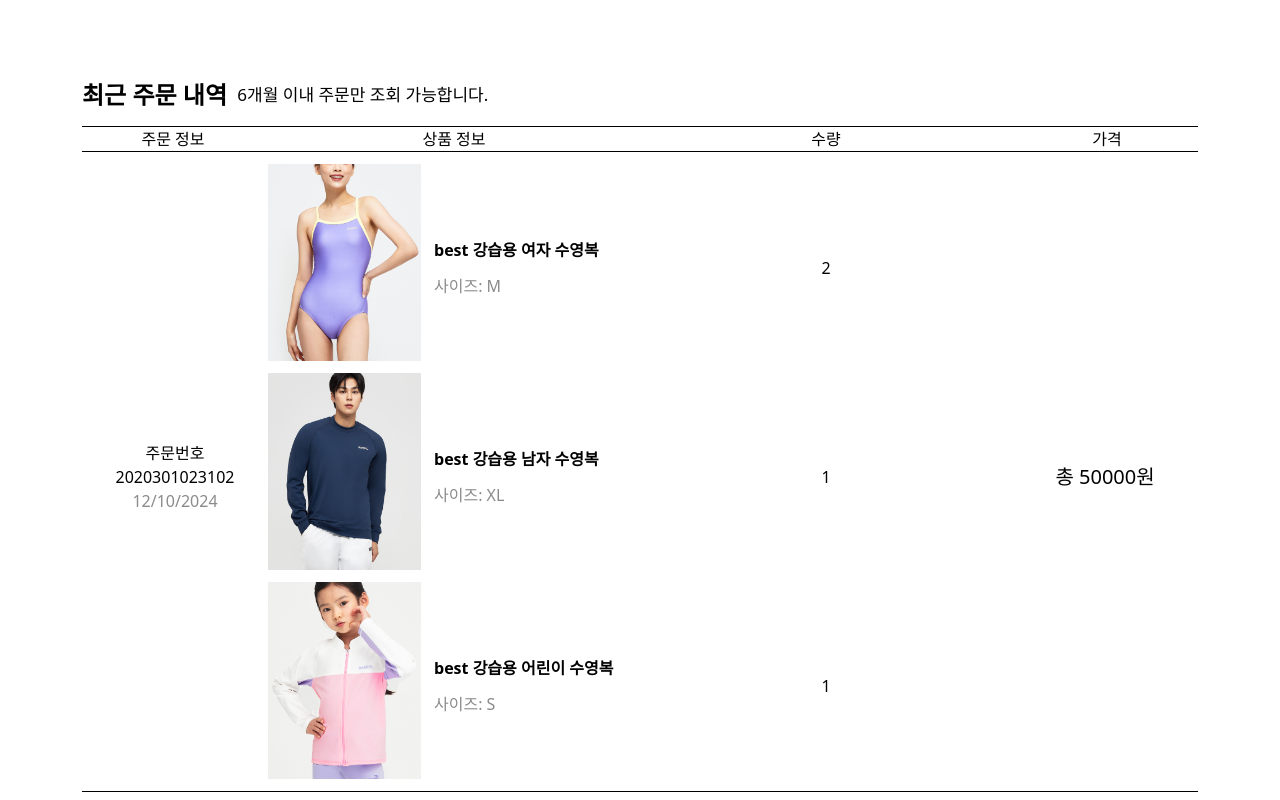
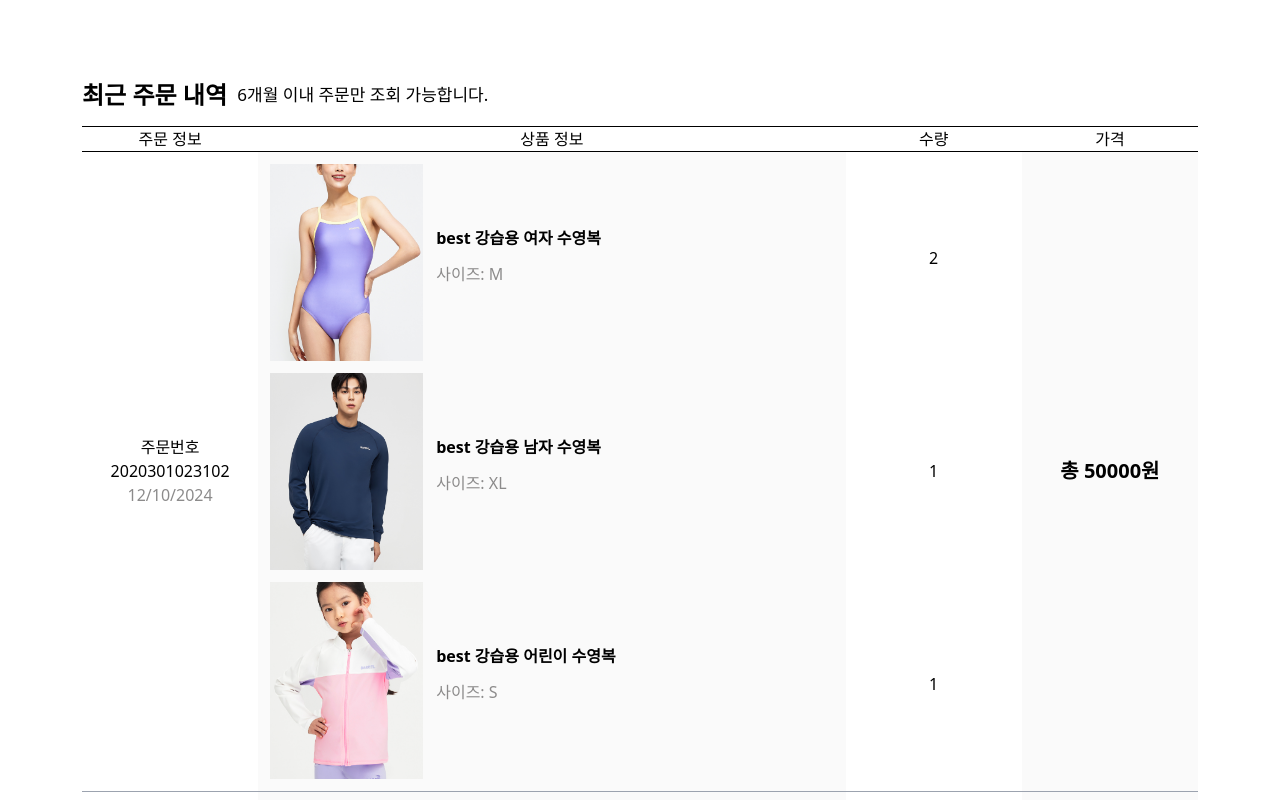
Before and after one commit to ormcamp-fe-3rd/swim360, a React (Vite) app in the folder frontend/: page /mypage in a window 1280 px wide. Shown: the part 580-1380 px from the top of the page. Built offline with nearby package versions, Linux system fonts and the light colour scheme.

Commit message:
design: mypage 최근 주문 내역의 상품 정보, 가격 부분 배경색 넣음

```diff
--- a/frontend/src/components/mypage/RecentOrderPreview.tsx
+++ b/frontend/src/components/mypage/RecentOrderPreview.tsx
@@ -29,18 +29,18 @@ function RecentOrderPreview({ orders }: RecentOrderPreviewProps) {
         </div>
         <div className="text-[17px]">6개월 이내 주문만 조회 가능합니다.</div>
       </div>
-      <div className="grid w-full grid-flow-col grid-cols-[0.5fr_1fr_1fr_0.5fr] gap-2 border-y border-black text-center">
+      <div className="grid w-full grid-flow-col grid-cols-[0.3fr_1fr_0.3fr_0.3fr] border-y border-black text-center">
         <div>주문 정보</div>
         <div>상품 정보</div>
         <div>수량</div>
         <div>가격</div>
       </div>
 
-      <div className="h-[759px] overflow-y-scroll">
+      <div className="max-h-[759px] overflow-y-scroll border-b border-black [&::-webkit-scrollbar-thumb]:bg-gray-300 dark:[&::-webkit-scrollbar-thumb]:bg-neutral-500 [&::-webkit-scrollbar-track]:bg-gray-100 dark:[&::-webkit-scrollbar-track]:bg-neutral-700 [&::-webkit-scrollbar]:w-2">
         {orders.map((order) => (
           <div
             key={order.id}
-            className="grid w-full grid-flow-col grid-cols-[0.5fr_1fr_1fr_0.5fr] border-b border-black pt-3"
+            className="grid w-full grid-flow-col grid-cols-[0.3fr_1fr_0.3fr_0.3fr] border-b border-gray-400 last:border-none"
           >
             <Link
               className="flex flex-col items-center justify-center hover:underline"
@@ -55,14 +55,14 @@ function RecentOrderPreview({ orders }: RecentOrderPreviewProps) {
               </div>
             </Link>
 
-            <div className="flex flex-col">
+            <div className="flex flex-col bg-[#fafafa] pb-3">
               {order.orderItems.map((orderItem) => (
                 <div
                   key={orderItem.id + "name"}
                   className="grid grid-cols-3 items-center gap-4"
                 >
                   <div className="col-span-3 flex">
-                    <div className="h-[209px] w-[153px] pb-3">
+                    <div className="ml-3 max-h-[209px] max-w-[153px] pt-3">
                       <img
                         className="h-full w-full object-cover"
                         src={orderItem.imageUrl}
@@ -91,8 +91,8 @@ function RecentOrderPreview({ orders }: RecentOrderPreviewProps) {
                 </div>
               ))}
             </div>
-            <div className="flex flex-col items-center justify-center">
-              <div className="text-xl"> 총 {order.price}원</div>
+            <div className="flex flex-col items-center justify-center bg-[#fafafa]">
+              <div className="text-xl font-semibold"> 총 {order.price}원</div>
             </div>
           </div>
         ))}
```
